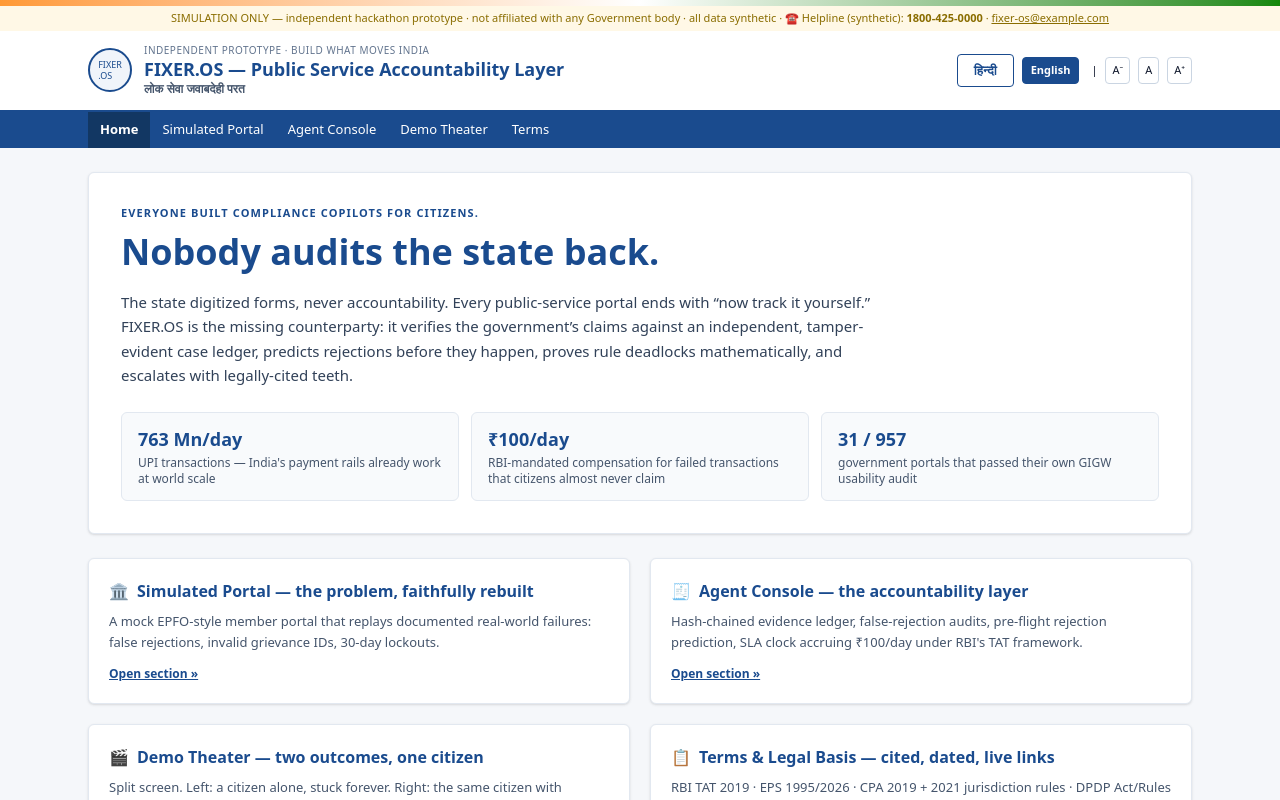
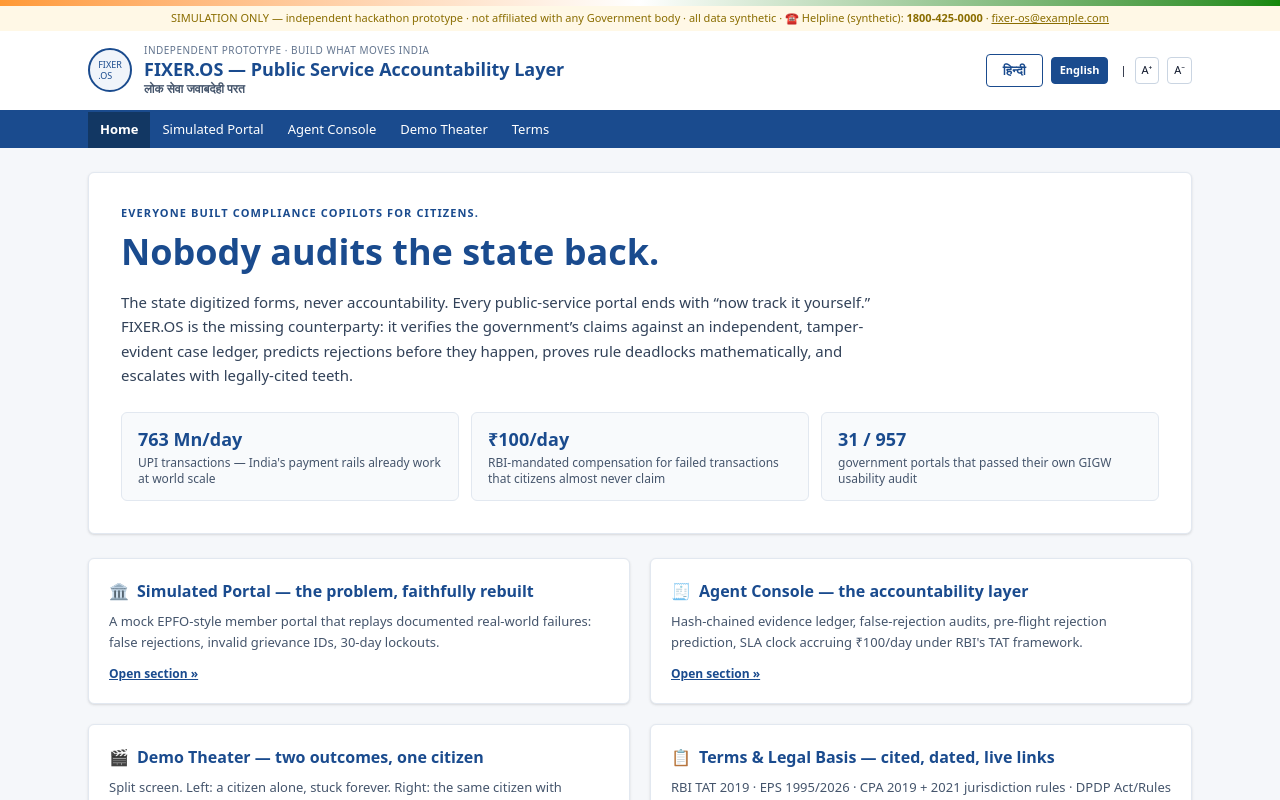
Before and after one commit to crazyhrzero8/fixer-os, a Next.js app: page / in a window 1280 px wide. Shown: the top 800 px of the page. Built offline with nearby package versions, Linux system fonts and the light colour scheme.

Commit message:
fix: font controls now A⁺ A⁻ only (removed middle reset A, swapped order)

```diff
--- a/app/govshell.tsx
+++ b/app/govshell.tsx
@@ -60,9 +60,8 @@ export function GovShell({ active, children }: { active: string; children: React
             <button type="button" onClick={() => setLang("hi")} className={lang === "hi" ? "rounded-sm border border-[#1a4b8e] bg-[#1a4b8e] px-2 py-1 font-semibold text-white" : btnOutline} aria-pressed={lang === "hi"}>हिन्दी</button>
             <button type="button" onClick={() => setLang("en")} className={lang === "en" ? "rounded-sm border border-[#1a4b8e] bg-[#1a4b8e] px-2 py-1 font-semibold text-white" : btnOutline} aria-pressed={lang === "en"}>English</button>
             <span className="ml-1 hidden sm:inline" aria-hidden>|</span>
+            <button type="button" onClick={() => setFont(10)} aria-label="Increase font size" className="rounded-sm border border-slate-300 bg-white px-1.5 py-1 hover:border-[#1a4b8e]">A⁺</button>
             <button type="button" onClick={() => setFont(-10)} aria-label="Decrease font size" className="rounded-sm border border-slate-300 bg-white px-1.5 py-1 hover:border-[#1a4b8e]">A⁻</button>
-            <button type="button" onClick={() => setFont(0)} aria-label="Reset font size" className="rounded-sm border border-slate-300 bg-white px-1.5 py-1 hover:border-[#1a4b8e]">A</button>
-            <button type="button" onClick={() => setFont(10)} aria-label="Increase font size" className="rounded-sm border border-slate-300 bg-white px-1.5 py-1 hover:border-[#1a4b8e]">A⁺</button>
           </div>
         </div>
       </header>
```
